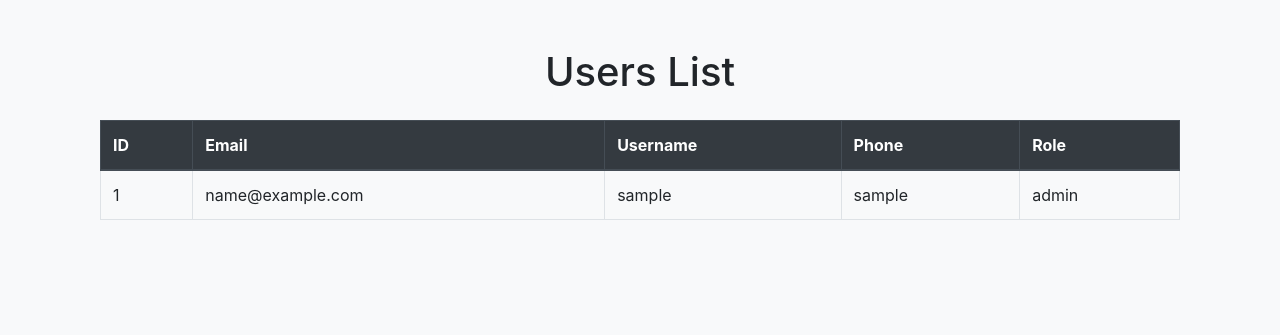
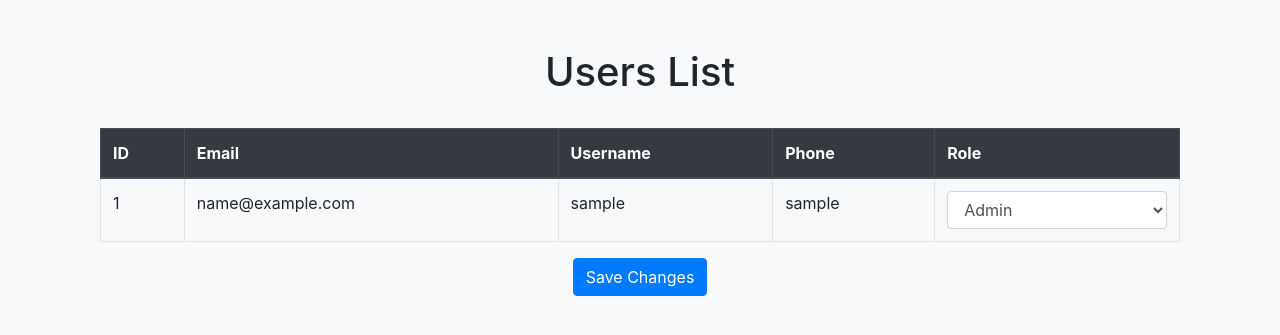
Before and after one commit to YoussefAlsoufi/Flask_Login_RestAPI, a Flask app: page /users_list in a window 1280 px wide. Shown: the part 83-418 px from the top of the page. Run offline with Flask 3, Linux system fonts and the light colour scheme; the visitor is signed in with stand-in values (Sample User, id 1); data comes from the database, SQL or seed files in the repository; some libraries are stand-ins or nearby versions.

Commit message:
give admins access to change the roles of the rest of users

```diff
--- /dev/null
+++ b/flask_app/helper/update_user_role_helper.py
@@ -0,0 +1,6 @@
+from flask_wtf import FlaskForm
+from wtforms import SelectField, SubmitField
+from wtforms.validators import DataRequired
+
+class UpdateUserRoleForm(FlaskForm):
+    submit = SubmitField('Update Role')
--- a/flask_app/templates/users_list.html
+++ b/flask_app/templates/users_list.html
@@ -5,6 +5,10 @@
 {% block content %}
 <div class="container mt-5">
     <h1 class="text-center">Users List</h1>
+    <form method="POST" action="{{ url_for('views.users_list') }}">
+        {{ form.hidden_tag() }}
+        <div class="row">
+            <div class="col-md-12">
                 <table class="table table-bordered table-hover mt-4">
                     <thead class="thead-dark">
                         <tr>
@@ -22,10 +26,23 @@
                             <td>{{ user.email }}</td>
                             <td>{{ user.user_name }}</td>
                             <td>{{ user.phone }}</td>
-                <td>{{ user.role }}</td>
+                            <td>
+                                <select name="roles[{{ user.id }}]" class="form-control">
+                                    <option value="user" {% if user.role == 'user' %}selected{% endif %}>User</option>
+                                    <option value="admin" {% if user.role == 'admin' %}selected{% endif %}>Admin</option>
+                                </select>
+                            </td>
                         </tr>
                         {% endfor %}
                     </tbody>
                 </table>
             </div>
+        </div>
+        <div class="row">
+            <div class="col-md-12 text-center">
+                <button type="submit" class="btn btn-primary">Save Changes</button>
+            </div>
+        </div>
+    </form>
+</div>
 {% endblock %}
--- a/flask_app/views.py
+++ b/flask_app/views.py
@@ -3,6 +3,7 @@ from flask import render_template
 from flask_login import login_required, current_user, confirm_login, fresh_login_required
 from . import db, bcrypt
 from flask_app.helper.edit_personal_info_helper import EditPersonalInfo
+from flask_app.helper.update_user_role_helper import UpdateUserRoleForm
 from flask_app.models import User
 views = Blueprint('views', __name__)
 
@@ -44,8 +45,42 @@ def edit_personal_info():
         print ("something bad is happenning !")
     return render_template('edit_personal_info.html',  form=form)
 
+
+
+'''
 @views.route('/users_list')
 @login_required
 def users_list():
     users = User.query.all()
     return render_template('users_list.html', users=users)
+'''
+
+@views.route('/users_list', methods=['GET', 'POST'])
+@login_required
+def users_list():
+    users = User.query.all()
+    form = UpdateUserRoleForm()
+
+    if request.method == 'POST':
+        roles = request.form
+        updates = []  # To store update messages
+        for user in users:
+            user_id = str(user.id)
+            role_key = f'roles[{user_id}]'
+            if role_key in roles:
+                new_role = roles[role_key]
+                if new_role != user.role:
+                    updates.append(f' You uppdated Role of User ID {user.id}: {user.role} -> {new_role}')
+                    user.role = new_role
+        db.session.commit()
+
+        if updates:
+            for update in updates:
+                flash(update, 'success')
+            flash('Roles updated successfully.', 'success')
+        else:
+            flash('No roles were updated.', 'info')
+
+        return redirect(url_for('views.users_list'))  # Redirect to refresh page after update
+
+    return render_template('users_list.html', users=users, form=form)
```
Lines whose indentation alone changed are shown as unchanged.
